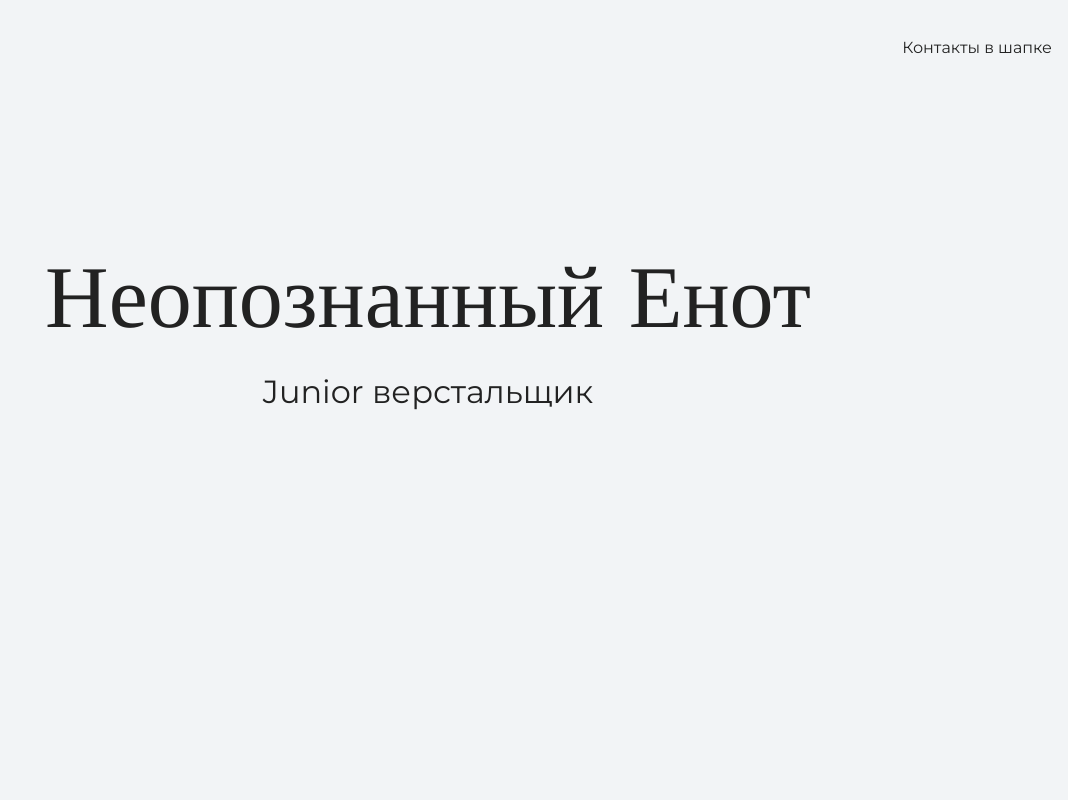
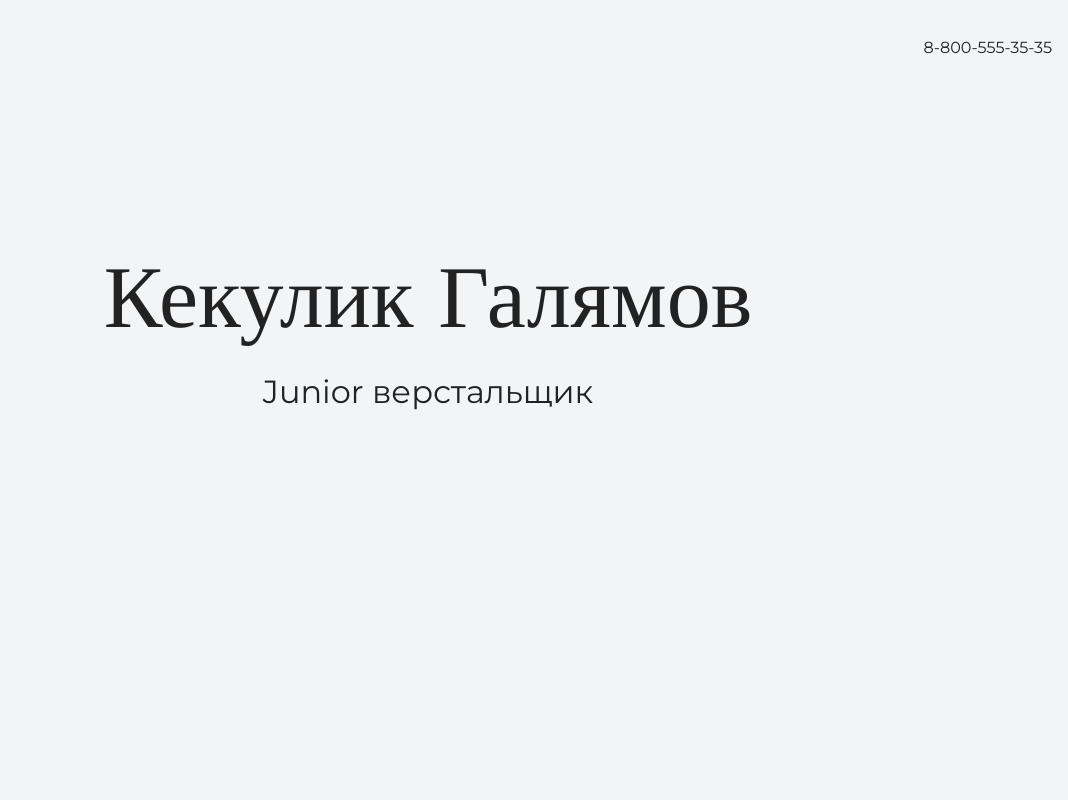
Before and after one commit to mynamemax3/kek-cheburek, a plain HTML site: page index.html in a window 1280 px wide. Shown: the top 800 px of the page, without its empty margins (212-1280 px from the left). Drawn offline with nearby package versions, Linux system fonts and the light colour scheme.

Commit message:
меняю текст

```diff
--- a/index.html
+++ b/index.html
@@ -10,13 +10,13 @@
   <body>
     <header class="page-header">
       <div class="container">
-      Контакты в шапке
+      8-800-555-35-35
     </div>
     </header>
 
     <section class="hero-image">
       <div class="container">
-      <h1 class="heading">Неопознанный Енот</h1>
+      <h1 class="heading">Кекулик Галямов</h1>
       <p>Junior верстальщик</p>
     </div>
     </section>
```
